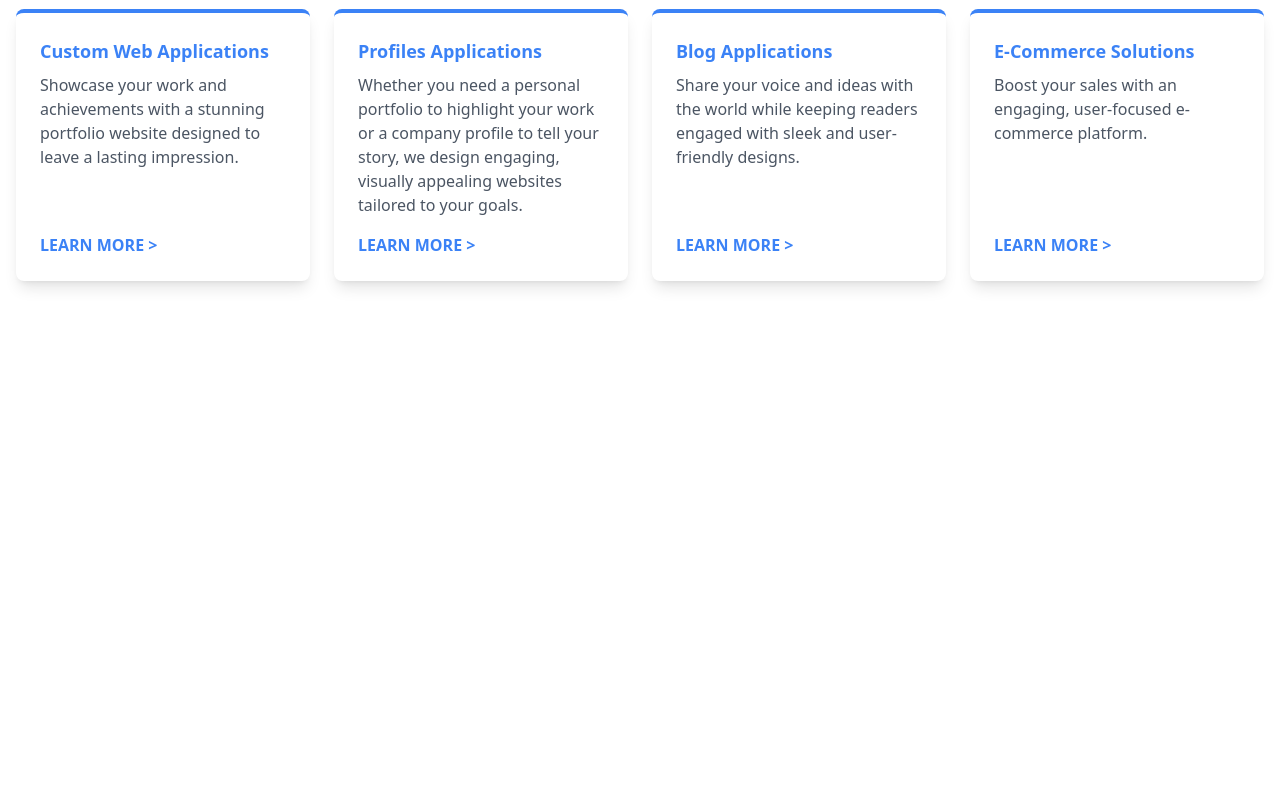
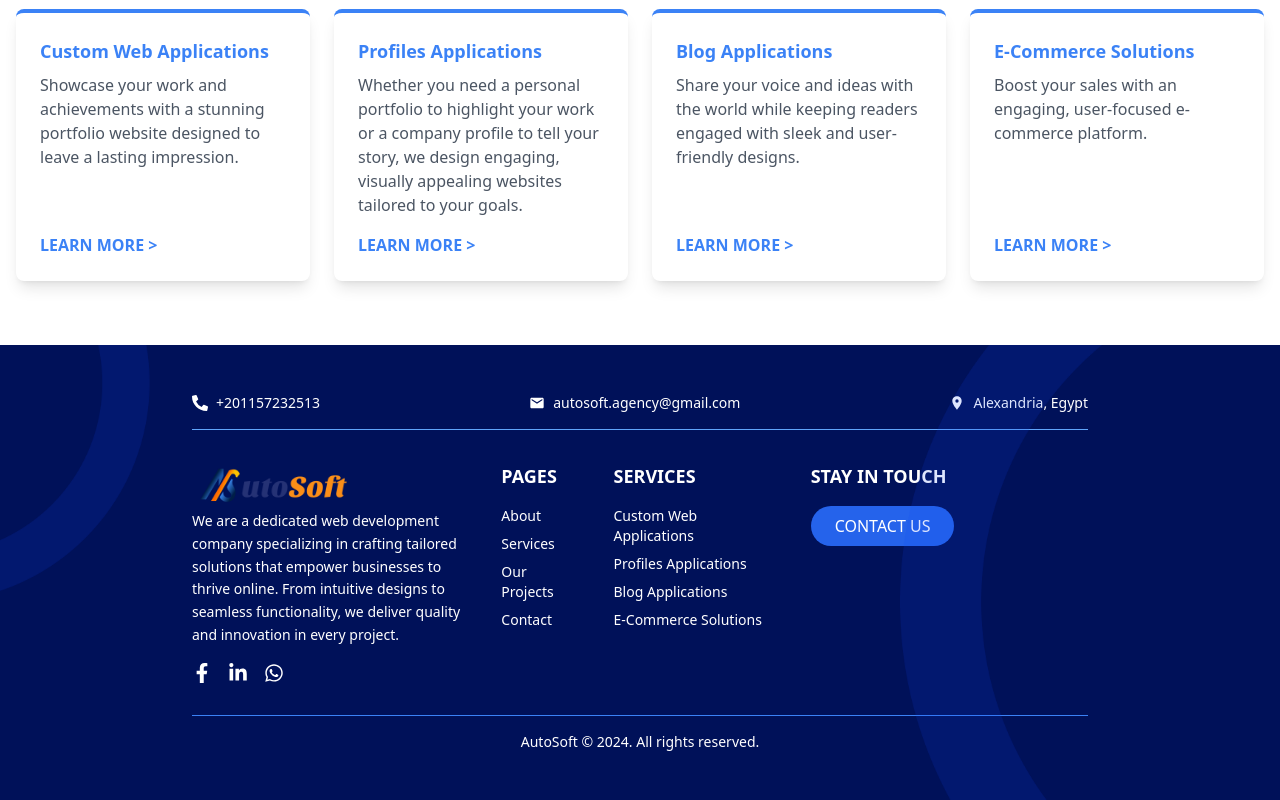
Before and after one commit to autosoft-agency/autosoft-portofolio, a React (Vite) app in the folder frontend/: page / in a window 1280 px wide. Shown: the part 1083-1883 px from the top of the page. Before the commit the page ends 1428 px from the top, so only its background shows below. Built offline with nearby package versions, Linux system fonts and the light colour scheme.

Commit message:
add footer

```diff
--- /dev/null
+++ b/frontend/src/components/layouts/Footer.jsx
@@ -0,0 +1,135 @@
+import { FaFacebookF, FaLinkedinIn, FaPhoneAlt, FaWhatsapp } from "react-icons/fa";
+import { MdEmail, MdLocationOn } from "react-icons/md";
+import logo from "../../assets/logo.png";
+import MaskGroup from "../../assets/Mask-group.png"
+import { Link } from "react-router-dom";
+
+const Footer = () => {
+  return (
+    <footer className="relative bg-[#001159] text-white overflow-hidden">
+      {/* Background Shapes */}
+      {/* <div className="absolute top-0 left-0 w-1/4 h-full bg-blue-800 rounded-r-full opacity-30 pointer-events-none"></div> */}
+      {/* <div className="absolute top-0 right-0 w-1/2 h-full bg-blue-700 rounded-l-full opacity-30 pointer-events-none"></div> */}
+
+      <div
+           className="absolute bg-cover bg-center w-full h-full"
+           style={{ backgroundImage:` url(${MaskGroup}) `}}
+      >
+           <div className="absolute inset-0 pointer-events-none"></div>
+      </div>
+
+      {/* Container with 70% width */}
+      <div className="w-[70%] mx-auto py-12">
+        {/* Top Section */}
+        <div className="flex flex-col md:flex-row justify-between items-center pb-4 border-b border-blue-400">
+          <div className="flex items-center gap-2">
+            <FaPhoneAlt />
+            <span className="text-sm">+201157232513</span>
+          </div>
+          <div className="flex items-center gap-2">
+            <MdEmail />
+            <span className="text-sm">autosoft.agency@gmail.com</span>
+          </div>
+          <div className="flex items-center gap-2">
+            <MdLocationOn />
+            <span className="text-sm">Alexandria, Egypt</span>
+          </div>
+        </div>
+
+        {/* Main Footer Section */}
+        <div className="flex flex-col md:flex-row justify-between items-start gap-8 py-8">
+          {/* Left Section - Logo & Contact Info */}
+          <div className="flex-1">
+            <img src={logo} alt="AutoSoft Logo" className="h-12 w-auto" />
+            <p className="text-sm mb-4 leading-relaxed">
+              We are a dedicated web development company specializing in crafting tailored
+              solutions that empower businesses to thrive online. From intuitive designs to
+              seamless functionality, we deliver quality and innovation in every project.
+            </p>
+            {/* Social Media Icons */}
+            <div className="flex gap-4">
+              <a href="#" className="hover:text-orange-400">
+                <FaFacebookF size={20} />
+              </a>
+              <a href="#" className="hover:text-orange-400">
+                <FaLinkedinIn size={20} />
+              </a>
+              <a href="#" className="hover:text-orange-400">
+                <FaWhatsapp size={20} />
+              </a>
+            </div>
+          </div>
+
+          {/* Middle Section - Links */}
+          <div className="flex-1 flex gap-8 justify-between">
+            <div>
+              <h3 className="font-semibold text-lg mb-4">PAGES</h3>
+              <ul className="space-y-2 text-sm">
+                <li>
+            <Link to="/about" className="hover:text-orange-300">
+              About
+            </Link>
+          </li>
+          <li>
+            <Link to="/services" className="hover:text-orange-300">
+              Services
+            </Link>
+          </li>
+          <li>
+            <Link to="/portfolio" className="hover:text-orange-300">
+              Our Projects
+            </Link>
+          </li>
+          <li>
+            <Link to="/contact" className="hover:text-orange-300">
+              Contact
+            </Link>
+          </li>
+              </ul>
+            </div>
+            <div>
+              <h3 className="font-semibold text-lg mb-4">SERVICES</h3>
+              <ul className="space-y-2 text-sm">
+                <li>
+                  <a href="#" className="hover:text-orange-300">
+                    Custom Web Applications
+                  </a>
+                </li>
+                <li>
+                  <a href="#" className="hover:text-orange-300">
+                    Profiles Applications
+                  </a>
+                </li>
+                <li>
+                  <a href="#" className="hover:text-orange-300">
+                    Blog Applications
+                  </a>
+                </li>
+                <li>
+                  <a href="#" className="hover:text-orange-300">
+                    E-Commerce Solutions
+                  </a>
+                </li>
+              </ul>
+            </div>
+          </div>
+
+          {/* Right Section - CTA */}
+          <div className="flex-1">
+            <h3 className="font-semibold text-lg mb-4">STAY IN TOUCH</h3>
+            <button className="bg-blue-600 hover:bg-white text-white hover:text-blue-600 px-6 py-2 rounded-full transition duration-300">
+              CONTACT US
+            </button>
+          </div>
+        </div>
+
+        {/* Bottom Bar */}
+        <div className="text-center text-sm border-t border-blue-500 pt-4">
+          <p>AutoSoft © 2024. All rights reserved.</p>
+        </div>
+      </div>
+    </footer>
+  );
+};
+
+export default Footer;
--- a/frontend/src/pages/HomePage.jsx
+++ b/frontend/src/pages/HomePage.jsx
@@ -2,6 +2,7 @@ import Header from "../components/homepage/heroSection/Header";
 import FloatingContainer from "../components/homepage/heroSection/FloatingContainer";
 import backgroundImage from "../assets/background.png";
 import OurServices from "../components/homepage/ourServices/OurServices";
+import Footer from "../components/layouts/Footer";
 
 const HomePage = () => {
   return (
@@ -15,6 +16,7 @@ const HomePage = () => {
            <FloatingContainer />
         </div>
         <OurServices />
+        <Footer />
     </div>
   );
 };
```
Also changed, not shown: frontend/src/assets/Mask-group.png (added).
